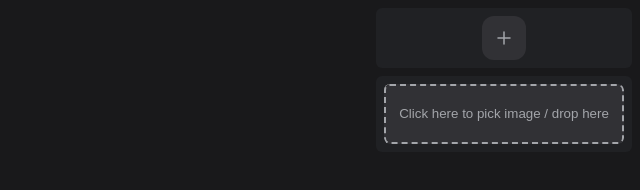
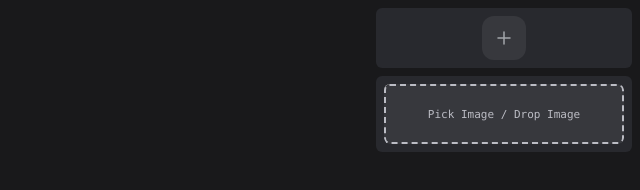
Before and after one commit to KraXen72/fabric-moodboard, a website built with Vite: page index.html in a window 1280 px wide. Shown: the whole page, without its empty margins (640-1280 px from the left). Built offline with nearby package versions, Linux system fonts and the light colour scheme; what fabric, tweakpane would draw is missing.

Commit message:
add readme

```diff
--- a/src/css/style.css
+++ b/src/css/style.css
@@ -61,13 +61,13 @@ body { overflow: hidden; }
 #filereader::after {
 	pointer-events: none;
 	z-index: 2;
-	content: "Click here to pick image / drop here";
-	text-align: center;
-	padding-top: 20px;
+	content: "Pick Image / Drop Image";
 	color: #a3a5aa;
 	border: 2px dashed #a3a5aa;
 	border-radius: 6px;
-	display: block;
+	display: flex;
+	justify-content: center;
+	align-items: center;
 	width: 100%;
 	height: 100%;
 	position: absolute;
@@ -105,6 +105,18 @@ body .tp-dfwv {
 	top: calc((8px + 44px + 8px + 16px) * 2 + 8px);
 }
 
+/* patch to yoink tweakpanes colors */
+#toolbar, #filereader-wrap { background-color: hsl(230deg, 7%, 17%); }
+#filereader::after, #toolbar > button { background-color: #37383d;}
+#filereader::after {
+	color: hsl(230deg, 7%, 75%);
+	border-color: hsl(230deg, 7%, 75%);
+	font-family: Roboto Mono, Source Code Pro, Menlo, Courier, monospace;
+	font-size: 11px;
+    font-weight: 500;
+}
+
+
 
 
 /* button {
```
Also changed, not shown: README.md (added), screenshot.png (added).
